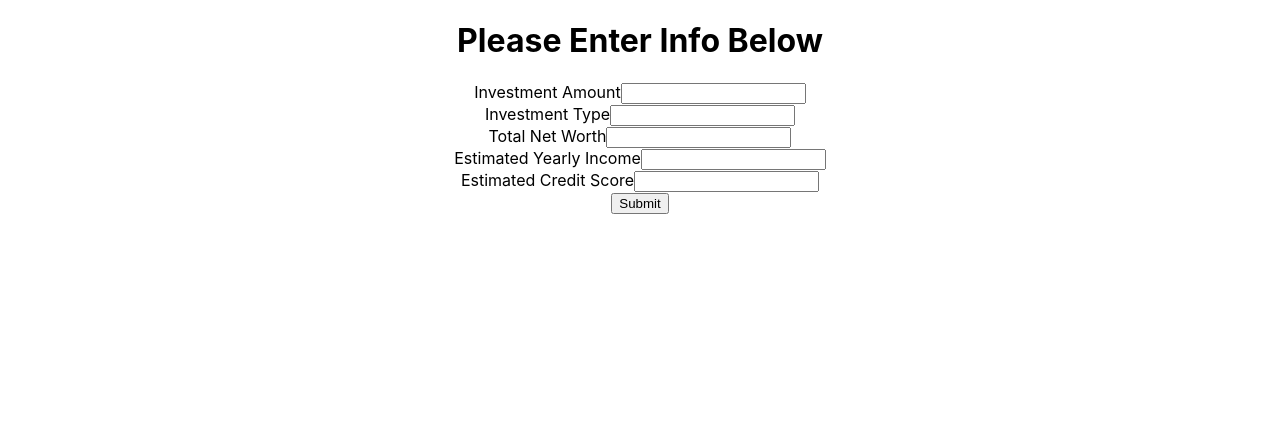
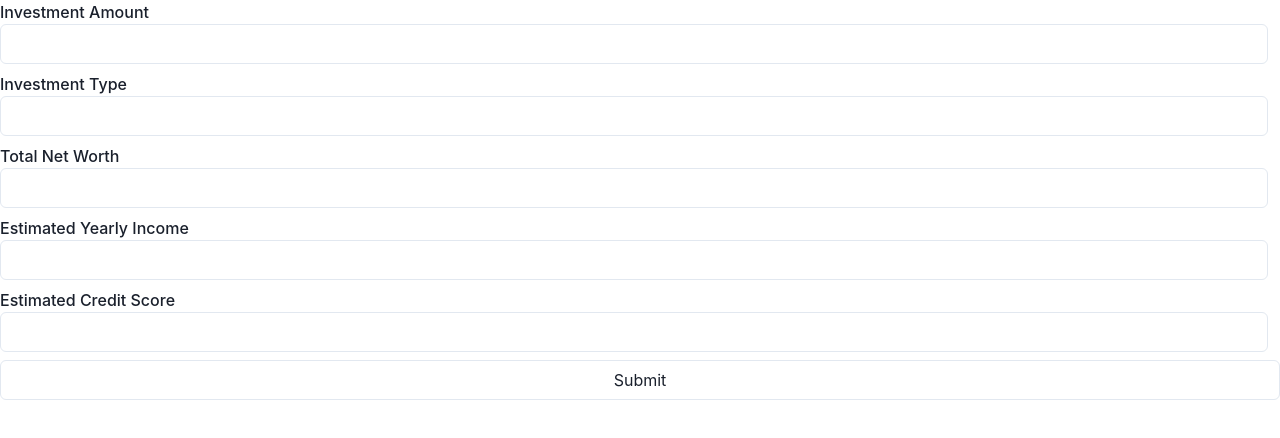
Before and after one commit to dunbar-brett/investor-app, a React (Create React App) app: page / in a window 1280 px wide. Shown: the top 438 px of the page. Built offline with nearby package versions, Linux system fonts and the light colour scheme.

Commit message:
installed chakra component ui

```diff
--- a/package.json
+++ b/package.json
@@ -3,9 +3,13 @@
   "version": "0.1.0",
   "private": true,
   "dependencies": {
+    "@chakra-ui/react": "^1.3.4",
+    "@emotion/react": "^11.1.5",
+    "@emotion/styled": "^11.1.5",
     "@testing-library/jest-dom": "^5.11.9",
     "@testing-library/react": "^11.2.5",
     "@testing-library/user-event": "^12.8.1",
+    "framer-motion": "^3.10.0",
     "react": "^17.0.1",
     "react-dom": "^17.0.1",
     "react-hook-form": "^6.15.4",
--- a/src/App.js
+++ b/src/App.js
@@ -1,11 +1,12 @@
 import './App.css';
 import InvestorForm from './components/InvestorForm';
+import { ChakraProvider } from '@chakra-ui/react'
 
 function App() {
   return (
-    <div className="App">
+    <ChakraProvider>
       <InvestorForm></InvestorForm>
-    </div>
+    </ChakraProvider >
   );
 }
 
--- a/src/components/InvestorForm.js
+++ b/src/components/InvestorForm.js
@@ -1,8 +1,13 @@
 import React from 'react';
-import PropTypes from 'prop-types'
 
-import { useForm } from 'react-hook-form'
+import { useForm } from 'react-hook-form';
 
+import {
+    FormControl,
+    FormLabel,
+    FormErrorMessage,
+    Input,
+  } from "@chakra-ui/react"
 
 export default function InvestorForm (props) {
     const {register, handleSubmit, errors } = useForm();
@@ -12,35 +17,47 @@ export default function InvestorForm (props) {
 
     return (
         <div>
-            <h1>Please Enter Info Below</h1>
             <form onSubmit={handleSubmit(onSubmit)}>
-                <label>
+                <FormControl>
+                    <FormLabel >
                         Investment Amount
-                    <input name="investmentAmount" type="number" ref={register({required: "Investment Amount is required."})}/>
+                        <Input name="investmentAmount" type="number" ref={register({required: "Investment Amount is required."})}/>
+                    </FormLabel >
+                    <FormErrorMessage>
                         {errors.investmentAmount?.message}
-                </label>
-                <br/>
-                <label>
+                    </FormErrorMessage>
+                </FormControl>
+                <FormControl>
+                    <FormLabel >
                         Investment Type
-                    <input name="investmentType" type="text" ref={register({required: "Investment Type is required."})}/>
+                        <Input name="investmentType" type="text" ref={register({required: "Investment Type is required."})}/>
+                    </FormLabel >
+                    <FormErrorMessage>
                         {errors.investmentType?.message}
-                </label>
-                <br/>
-                <label>
+                    </FormErrorMessage>
+                </FormControl>
+                <FormControl>
+                    <FormLabel >
                         Total Net Worth
-                    <input name="totalNetWorth" type="number" ref={register({required: true})}/>
+                        <Input name="totalNetWorth" type="number" ref={register({required: true})}/>
+                    </FormLabel >
+                    <FormErrorMessage>
                         {errors.estimatedYearlyIncome?.message}
-                </label>
-                <br/>
-                <label>
+                    </FormErrorMessage>
+                </FormControl>
+                <FormControl>
+                    <FormLabel >
                         Estimated Yearly Income
-                    <input name="estimatedYearlyIncome" type="number" ref={register({required: "Estimated Yearly Income is required."})}/>
+                        <Input name="estimatedYearlyIncome" type="number" ref={register({required: "Estimated Yearly Income is required."})}/>
+                    </FormLabel >
+                    <FormErrorMessage>
                         {errors.estimatedYearlyIncome?.message}
-                </label>
-                <br/>
-                <label>
+                    </FormErrorMessage>
+                </FormControl>
+                <FormControl>
+                    <FormLabel >
                         Estimated Credit Score
-                    <input name="estimatedCreditScore" type="number"
+                        <Input name="estimatedCreditScore" type="number"
                             ref={register({
                                 required: "Estimated Credit Score is required",
                                 min: {
@@ -53,12 +70,13 @@ export default function InvestorForm (props) {
                                 }
                             })
                         }/>
+                    </FormLabel >
+                    <FormErrorMessage>
                         {errors.estimatedCreditScore?.message}
-                </label>
-                <br/>
-                <input type="submit" />
+                    </FormErrorMessage>
+                </FormControl>
+                <Input type="submit" />
             </form>
-
         </div>
     )
 }
```
Also changed, not shown: 1 other file (tests, documents, lock files or other folders). Lines whose indentation alone changed are shown as unchanged.
